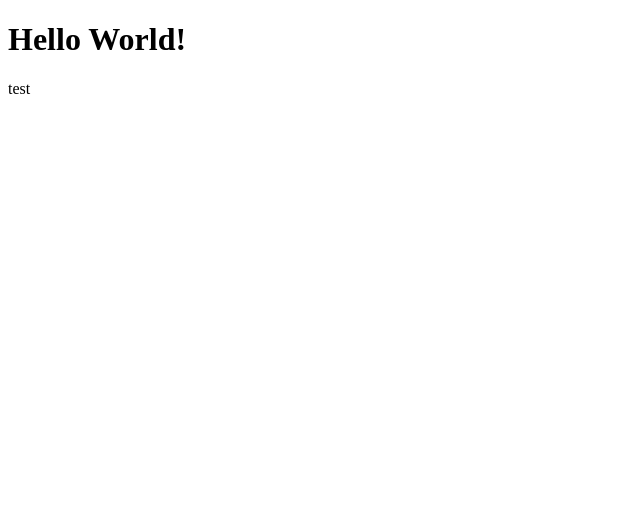
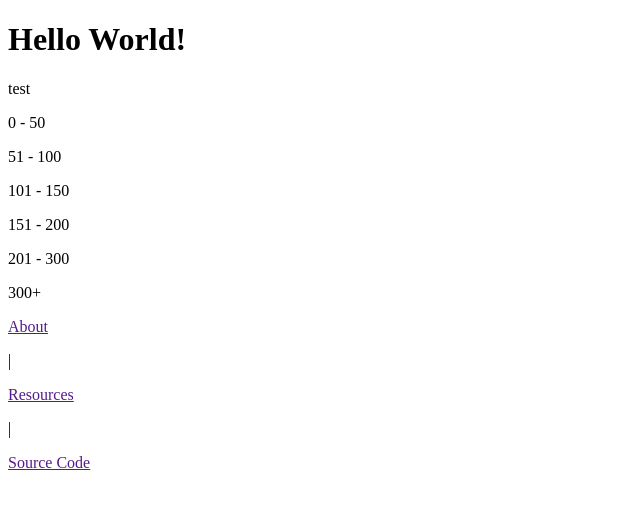
Before and after one commit to Annel18/airQualityMonitoring, a React (Vite) app: page / in a window 1280 px wide. Shown: the top 506 px of the page, without its empty margins (0-640 px from the left). Built offline with nearby package versions, Linux system fonts and the light colour scheme.

Commit message:
footer component started

```diff
--- a/src/App.jsx
+++ b/src/App.jsx
@@ -1,3 +1,5 @@
+import Footer from "./components/Footer"
+
 export default function App() {
 
 
@@ -5,6 +7,7 @@ export default function App() {
         <>
             <h1>Hello World!</h1>
             <p>test</p>
+            <Footer/>
 
         </>
     );
--- /dev/null
+++ b/src/components/Footer.jsx
@@ -0,0 +1,57 @@
+export default function Footer() {
+
+  const airQualityLevels = [
+    {
+      aqi: '0 - 50',
+      airPollutionLevel: 'Good',
+      healthImplications: 'Air quality is considered satisfactory, and air pollution poses little or no risk',
+      cautionaryStatement: 'None'
+    }, {
+      aqi: '51 - 100',
+      airPollutionLevel: 'Moderate',
+      healthImplications: 'Air quality is acceptable; however, for some polluants there may be a moderate health concern for a very small number of people who are unusually sensitive to air pollution.',
+      cautionaryStatement: 'Active children and adults, and people with respiratory dicease, such as asthma, should limit prolonged outdoor exertion.'
+    }, {
+      aqi: '101 - 150',
+      airPollutionLevel: 'Unhealthy for Sensitive Groups',
+      healthImplications: 'Members of sensitive groups may experience health effects. The general public is not likely to be affected',
+      cautionaryStatement: 'Active children and adults, and people with respiratory dicease, such as asthma, should limit prolonged outdoor exertion.'
+    }, {
+      aqi: '151 - 200',
+      airPollutionLevel: 'Unhealthy',
+      healthImplications: 'Everyone may begin to experience health effects; members of sensitive groups may experience more serious health effects',
+      cautionaryStatement: 'Active children and adults, and people with respiratory dicease, such as asthma, should avoid prolonged outdoor exertion; everyone else, especially children, should limit prolonged outdoor exertion'
+    }, {
+      aqi: '201 - 300',
+      airPollutionLevel: 'Very Unhealthy',
+      healthImplications: 'Health warnings of emergency conditions. The entire population is more likely to be affected',
+      cautionaryStatement: 'Active children and adults, and people with respiratory dicease, such as asthma, should avoid all outdoor exertion; everyone else, especially children, should limit outdoor exertion.'
+    }, {
+      aqi: '300+',
+      airPollutionLevel: 'Hazardous',
+      healthImplications: 'Health alert; everyone may experience more serious health effects',
+      cautionaryStatement: 'Everyone should avoid all outdoor exertion.'
+    }
+  ]
+
+
+  return (
+    <footer>
+      <div className="levels-key">
+        {airQualityLevels.map(level => {
+          return(
+            <p>{level.aqi}</p>
+          )
+        })
+        }
+      </div>
+      <nav className="footer-nav">
+        <a href="">About </a>
+        <p>|</p>
+        <a href="">Resources</a>
+        <p>|</p>
+        <a href="">Source Code</a>
+      </nav>
+    </footer>
+  )
+}
```
Also changed, not shown: src/styles/components/Footer.scss (added).
